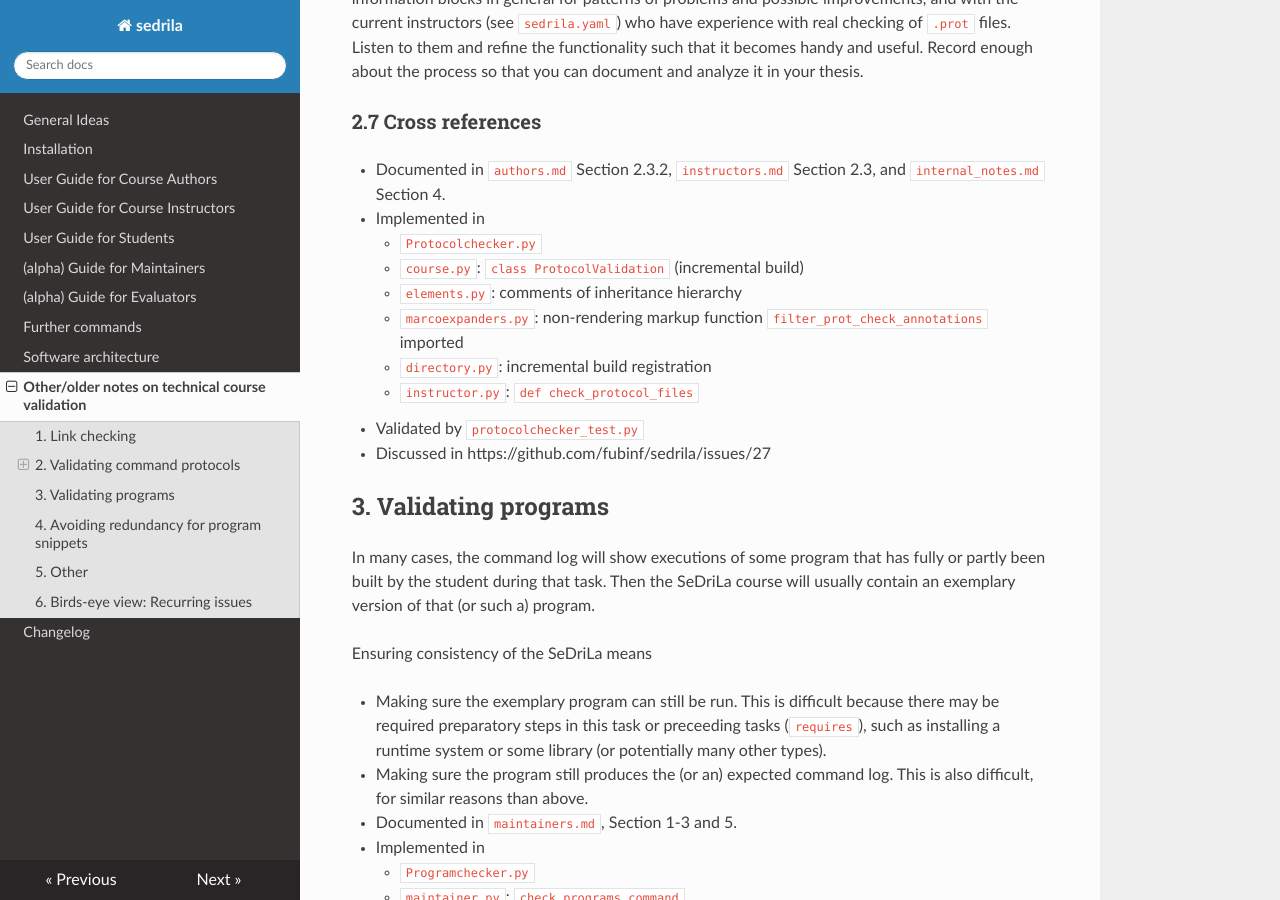
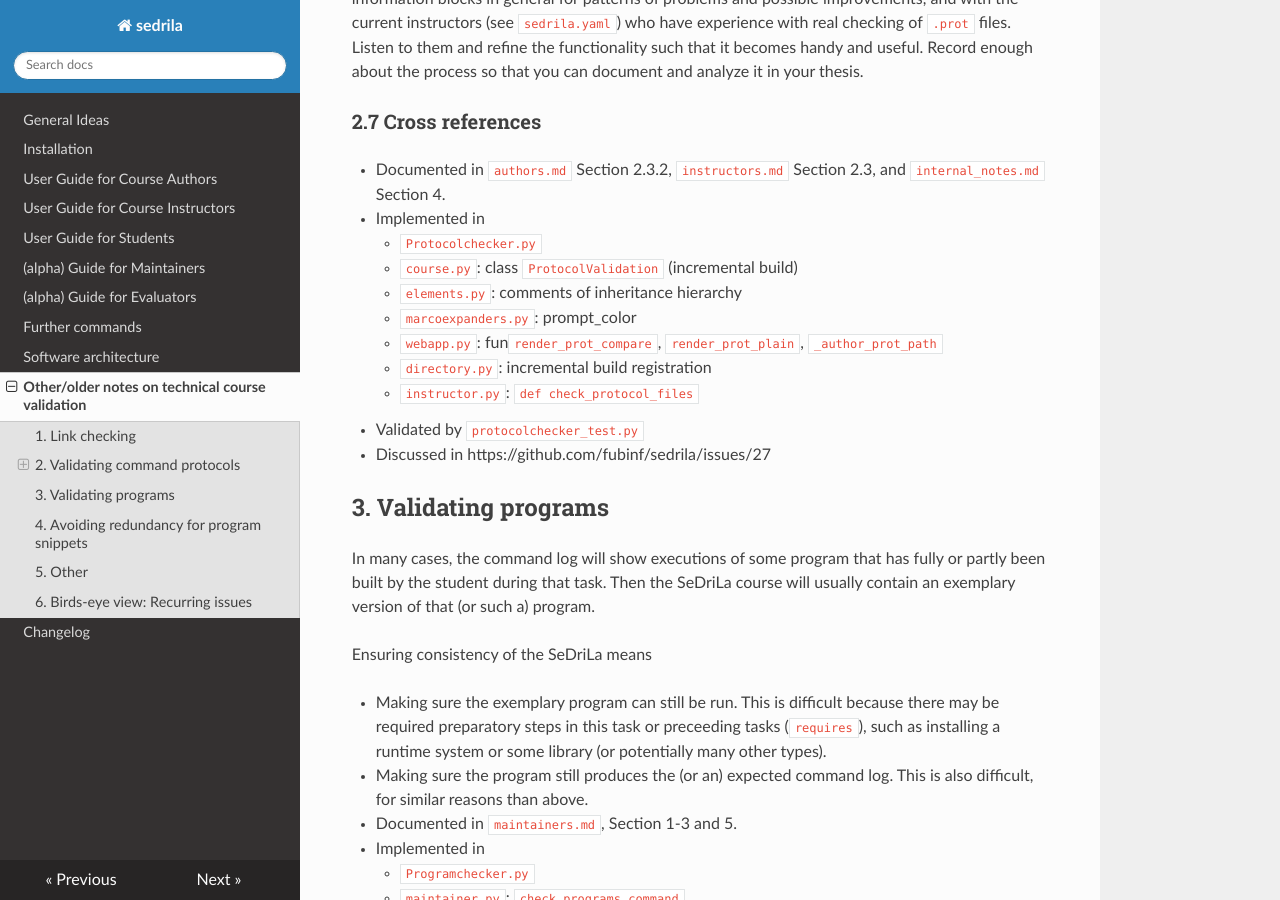
Before and after one commit to fubinf/sedrila, an MkDocs documentation site: the page built from docs/course_testing.md, in a window 1280 px wide and 900 px high, scrolled down 3644 px. Built offline with MkDocs 1.6.1, drawn with Linux system fonts in a browser that asks for light colours; nearby versions of some CDN libraries.

Commit message:
course_testing.md: update scope of protocolchecker

```diff
--- a/docs/course_testing.md
+++ b/docs/course_testing.md
@@ -171,9 +171,10 @@ Record enough about the process so that you can document and analyze it in your
   `internal_notes.md` Section 4.
 - Implemented in
     - `Protocolchecker.py`
-    - `course.py`: `class ProtocolValidation` (incremental build)
+    - `course.py`: class `ProtocolValidation` (incremental build)
     - `elements.py`: comments of inheritance hierarchy
-    - `marcoexpanders.py`: non-rendering markup function `filter_prot_check_annotations` imported
+    - `marcoexpanders.py`: prompt_color
+    - `webapp.py`: fun`render_prot_compare`, `render_prot_plain`, `_author_prot_path`
     - `directory.py`: incremental build registration
     - `instructor.py`: `def check_protocol_files`
 - Validated by `protocolchecker_test.py`
```
